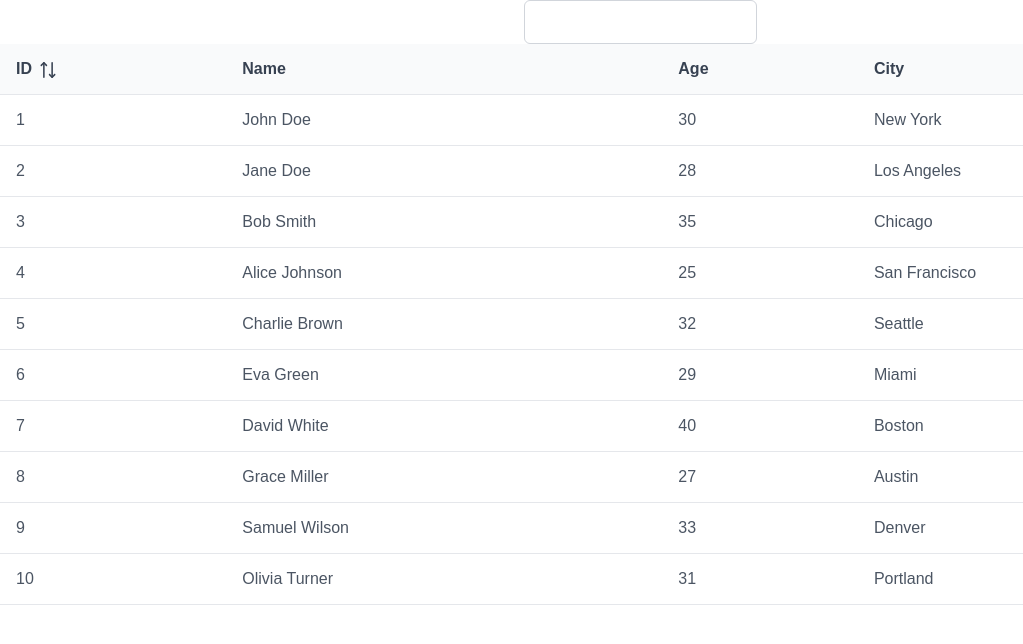
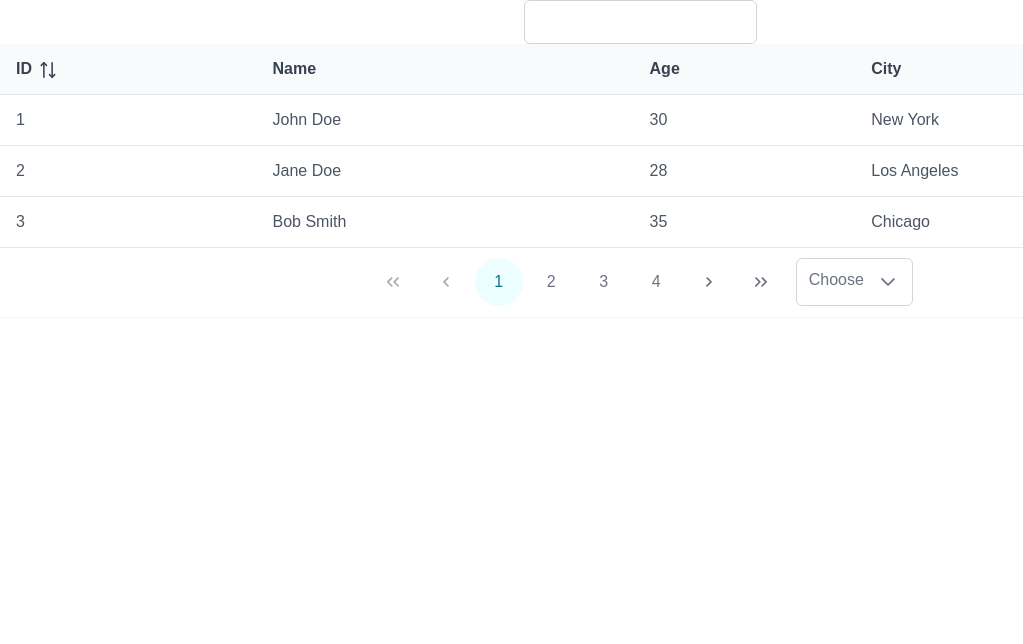
Before and after one commit to odhiambo-ed/primereact-demo, a React (Create React App) app: page / in a window 1280 px wide. Shown: the top 644 px of the page, without its empty margins (0-1023 px from the left). Built offline with nearby package versions, Linux system fonts and the light colour scheme; a web font is replaced by a local one.

Commit message:
add pagination

```diff
--- a/src/App.js
+++ b/src/App.js
@@ -17,7 +17,9 @@ function App() {
       <div>
         <InputText value={filter.global.value} onChange={(e) => setFilter({ ...filter, global: { value: e.target.value, matchMode: FilterMatchMode.CONTAINS }, })} />
       </div>
-      <DataTable value={data} filters={filter}>
+      <DataTable value={data} filters={filter}
+        paginator rows={3} rowsPerPageOptions={[10, 25, 50]} totalRecords={data.length}
+      >
         <Column field="id" header="ID" sortable></Column>
         <Column field="name" header="Name"></Column>
         <Column field="age" header="Age"></Column>
```
